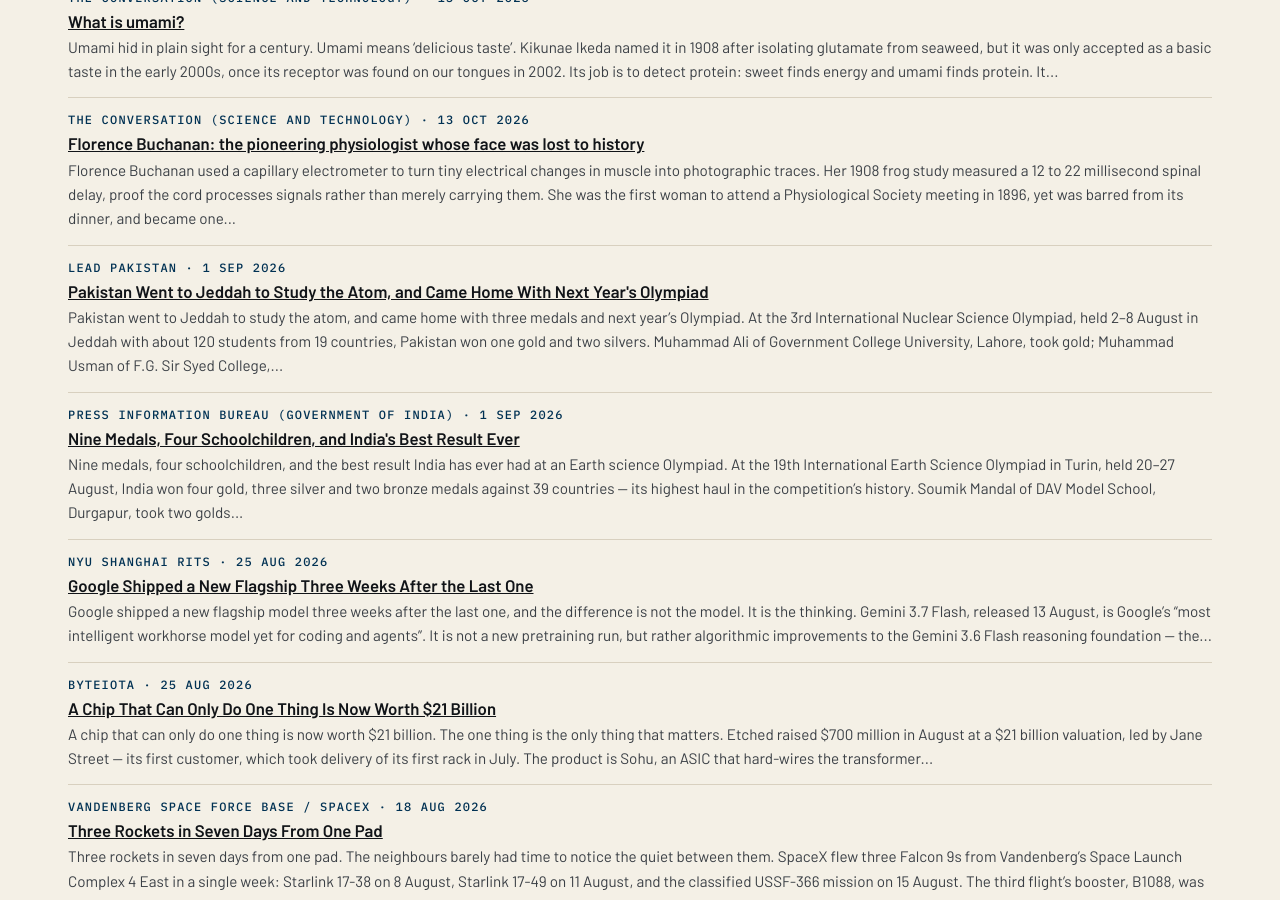
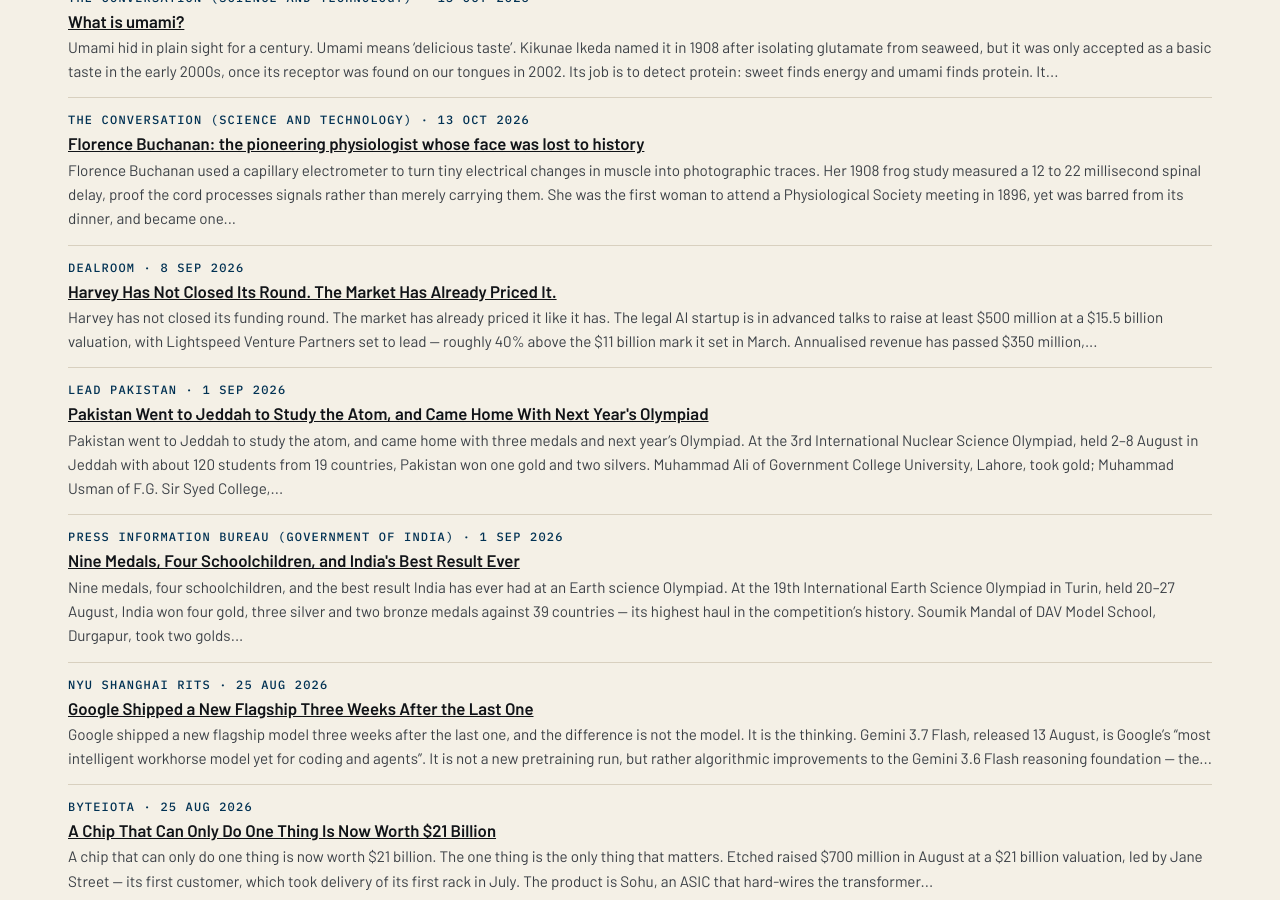
Before and after one commit to katz-news/katz.news, a Jekyll site: the page built from briefs/index.html, in a window 1280 px wide and 900 px high, scrolled down 14549 px. Built offline with Jekyll 4.4.1, drawn with Linux system fonts in a browser that asks for light colours.

Commit message:
Publish 2026-11-06

```diff
--- a/_data/build.yml
+++ b/_data/build.yml
@@ -1 +1 @@
-published_at: 2026-11-06T20:09:05Z
+published_at: 2026-11-06T20:10:17Z
--- /dev/null
+++ b/_posts/briefs/2026-11-06-harvey-has-not-closed-its-round-the-market-has-already-priced-it.md
@@ -0,0 +1,15 @@
+---
+published: true
+title: Harvey Has Not Closed Its Round. The Market Has Already Priced It.
+date: 2026-09-08
+section: entrepreneurship
+source_name: Dealroom
+source_url: https://dealroom.co/news/144690-harvey-targets-15-5b-valuation-in-500m-raise-as-revenue-nears-350m/
+---
+Harvey has not closed its funding round. The market has already priced it like it has.
+
+The legal AI startup is in advanced talks to raise at least $500 million at a $15.5 billion valuation, with Lightspeed Venture Partners set to lead — roughly 40% above the $11 billion mark it set in March. Annualised revenue has passed $350 million, up more than 80% from $190 million in January.
+
+The product is unglamorous and lucrative: AI assistants that draft, review and research for law firms, built by founders Winston Weinberg, a former litigator, and Gabe Pereyra, a former DeepMind researcher. Five months after its last round, Harvey is worth nearly half as much again.
+
+Conclusion: Harvey is not a law firm with software, but rather software that bills like a law firm — and investors are paying accordingly.
```
